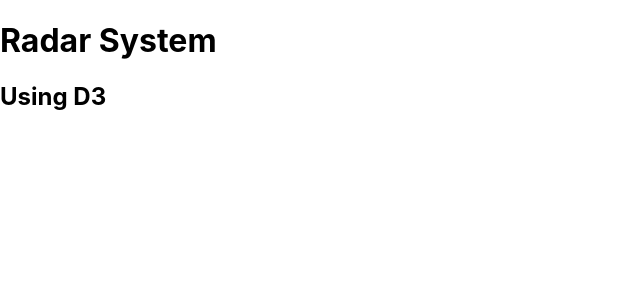
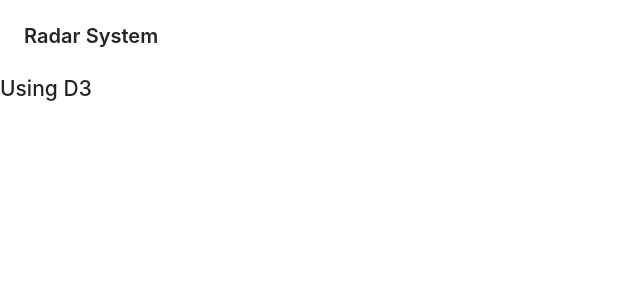
Before and after one commit to mike-neck/tech-radar-system, a React (Create React App) app: page / in a window 1280 px wide. Shown: the top 300 px of the page, without its empty margins (0-640 px from the left). Built offline with nearby package versions, Linux system fonts and the light colour scheme.

Commit message:
embed antd.

```diff
--- a/src/App.css
+++ b/src/App.css
@@ -1,38 +1 @@
-.App {
-  text-align: center;
-}
-
-.App-logo {
-  height: 40vmin;
-  pointer-events: none;
-}
-
-@media (prefers-reduced-motion: no-preference) {
-  .App-logo {
-    animation: App-logo-spin infinite 20s linear;
-  }
-}
-
-.App-header {
-  background-color: #282c34;
-  min-height: 100vh;
-  display: flex;
-  flex-direction: column;
-  align-items: center;
-  justify-content: center;
-  font-size: calc(10px + 2vmin);
-  color: white;
-}
-
-.App-link {
-  color: #61dafb;
-}
-
-@keyframes App-logo-spin {
-  from {
-    transform: rotate(0deg);
-  }
-  to {
-    transform: rotate(360deg);
-  }
-}
+@import "~antd/dist/antd.css";
--- a/src/App.tsx
+++ b/src/App.tsx
@@ -1,5 +1,7 @@
 import React, {useEffect} from 'react';
 import * as d3 from "d3";
+import {PageHeader} from "antd";
+import './App.css';
 
 function App() {
 
@@ -10,7 +12,7 @@
 
   return (
     <div className="App">
-      <h1>Radar System</h1>
+      <PageHeader title="Radar System"/>
       <article className="d3">
       </article>
     </div>
```
